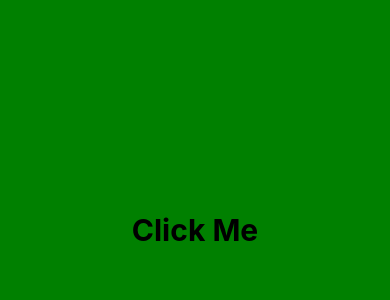
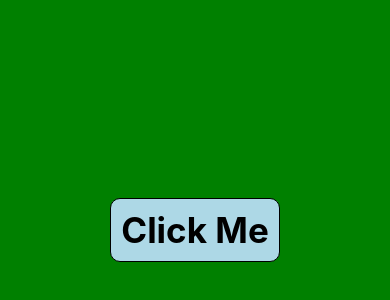
Before and after one commit to DinSat0907/Samplepro, a React Native app: screen / in a window 390 px wide. Shown: the part 192-492 px from the top of the page. Built offline with nearby package versions, Linux system fonts and the light colour scheme.

Commit message:
removed extra spaces App.js and updated the Styles in the onClick.js

```diff
--- a/App.js
+++ b/App.js
@@ -1,14 +1,11 @@
 import React from 'react';
 import Click from './onClick';
-
-
 
 export default function App(props){
 
   const pop = ()=>{
     alert("Don't touch me")
   }
-
 
   return(
 
--- a/onClick.js
+++ b/onClick.js
@@ -2,7 +2,6 @@ import {StyleSheet, View, Text} from 'react-native';
 import React from 'react';
 
 export default function Click({handleClick}){
-
 
     return (
 
@@ -22,8 +21,13 @@ const styles = StyleSheet.create({
     },
     text: {
       fontWeight: 'bold',
-      fontSize: 30
-
+      fontSize: 35,
+      borderWidth: 1,
+      borderColor: 'black',
+      padding: 10,
+      backgroundColor: 'lightblue',
+      borderRadius: 10,
+      backfaceVisibility: 20
     }
   }
 )
```
